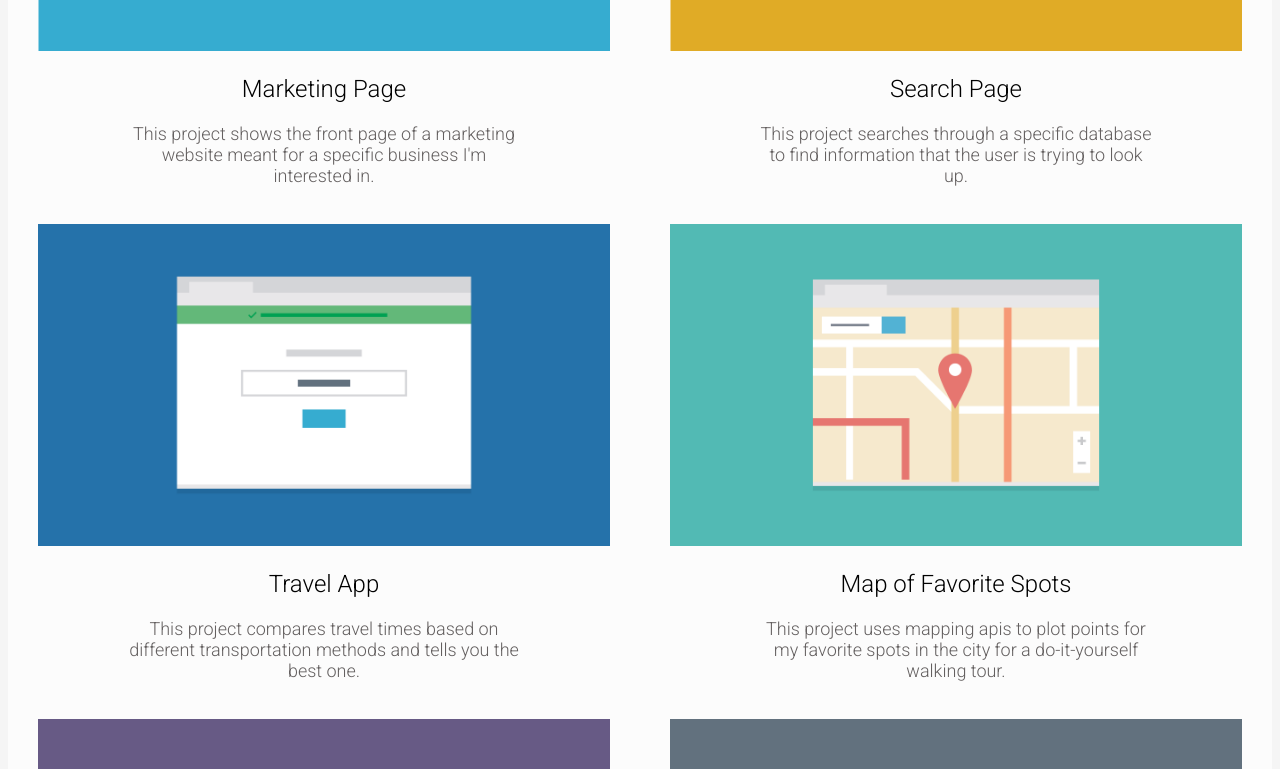
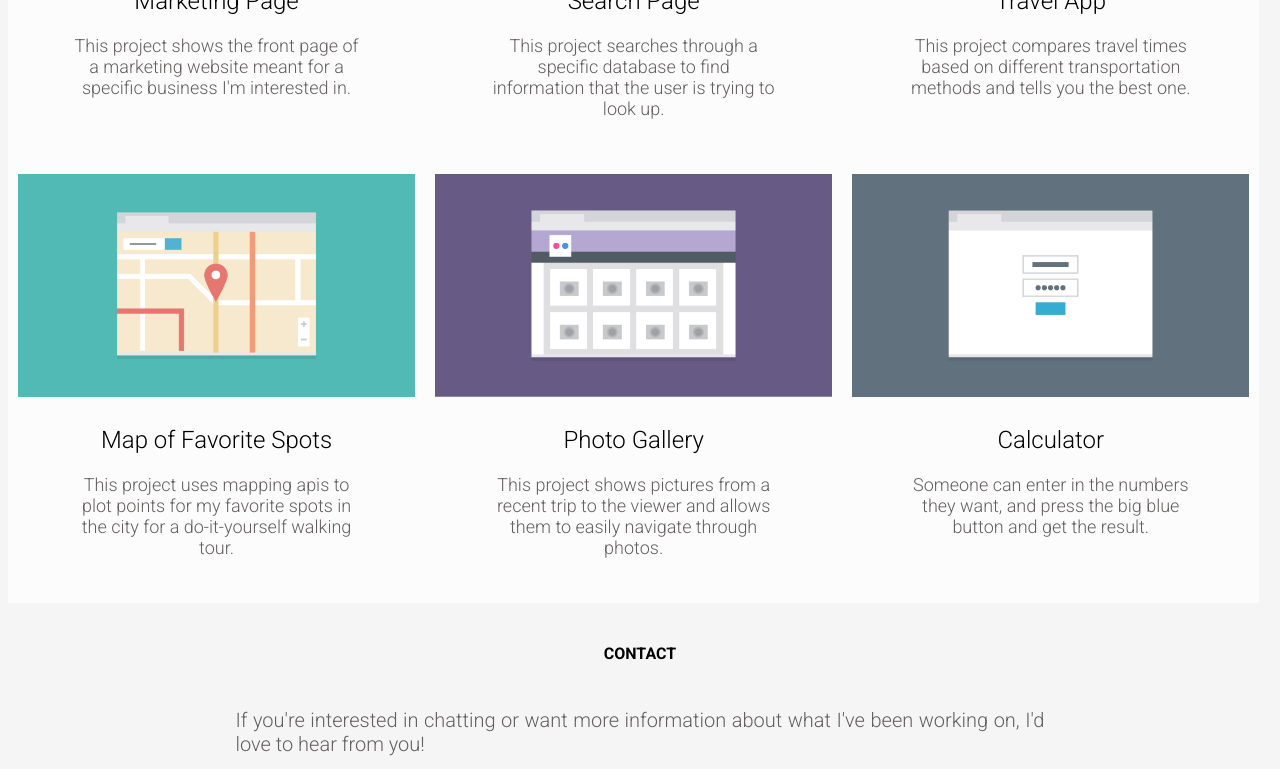
Before and after one commit to JesseBayer/Tech-degree-project-2, a plain HTML site: page index.html in a window 1280 px wide. Shown: the part 960-1729 px from the top of the page. Drawn offline with Linux system fonts and the light colour scheme.

Commit message:
Started desktop layout

```diff
--- a/css/style.css
+++ b/css/style.css
@@ -199,3 +199,26 @@ p {
         color: rgb(78, 76, 76);
     }
 }
+
+@media screen and (min-width: 1024px) {
+    .content {
+        max-width: 33%;
+    }
+
+    .content img {
+        padding: 5px;
+    }
+
+    .content p {
+        margin: 0 15%;
+        padding-bottom: 30px;
+    }
+
+    .footerP {
+        display: flex;
+        text-align: justify;
+        align-items: center;
+        font-size: 20px;
+        word-wrap: break-word;
+    }
+}
--- a/index.html
+++ b/index.html
@@ -90,7 +90,7 @@
     <footer>
         <h3>CONTACT</h3>
 
-        <p>If you're interested in chatting or want more information about what I've been working on, I'd love to hear from you!</p>
+        <p class="footerP">If you're interested in chatting or want more information about what I've been working on, I'd love to hear from you!</p>
 
         <p>Phone  &nbsp;&nbsp;<strong>+1(111)555-1234</strong></p>
         <p class="footerEmail">Email  &nbsp;&nbsp;<strong>email@yoursite.com</strong></p>
```
